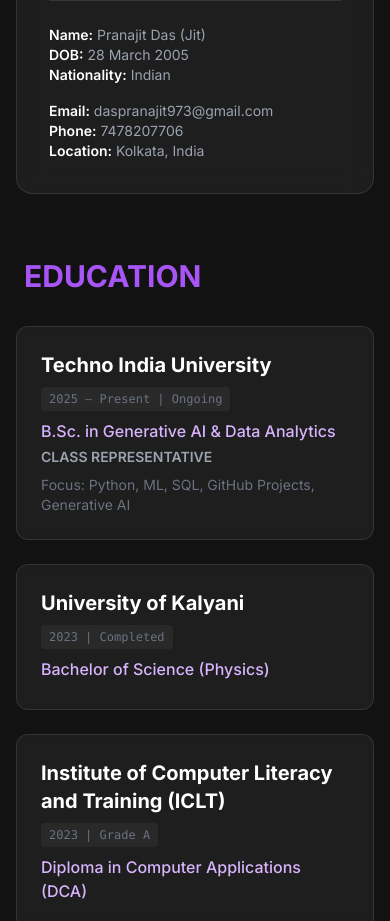
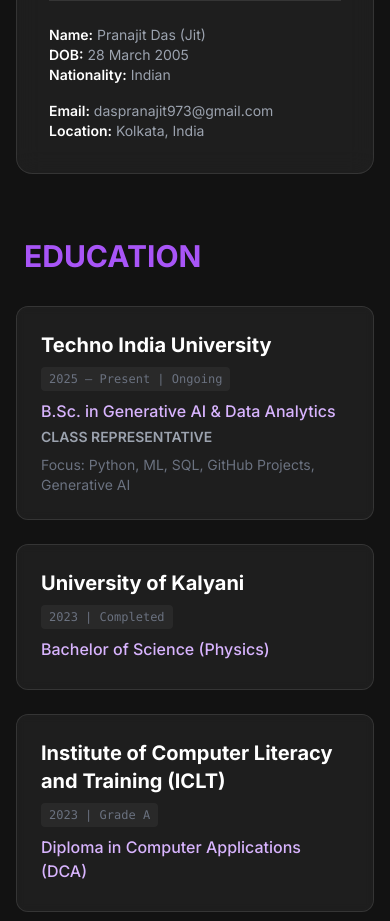
Before and after one commit to Pranajit01/scrolly-portfolio, a Next.js app: page / in a window 390 px wide. Shown: the part 2240-3161 px from the top of the page. Built offline with nearby package versions, Linux system fonts and the light colour scheme.

Commit message:
feat: add contact form with formsubmit.co and remove phone number

```diff
--- a/components/ProfileDetails.tsx
+++ b/components/ProfileDetails.tsx
@@ -84,7 +84,7 @@
                         </div>
                         <div className="md:text-right">
                             <p><span className="text-white font-semibold">Email:</span> daspranajit973@gmail.com</p>
-                            <p><span className="text-white font-semibold">Phone:</span> 7478207706</p>
+
                             <p><span className="text-white font-semibold">Location:</span> Kolkata, India</p>
                         </div>
                     </div>
```
